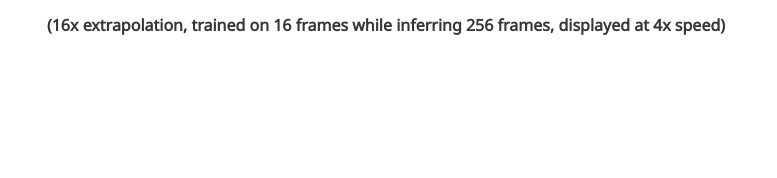
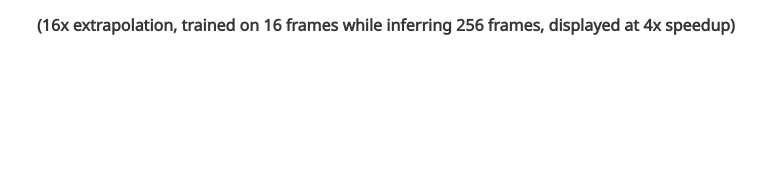
Before and after one commit to farlongctx/farlongctx.github.io, a plain HTML site: page index.html in a window 1280 px wide. Shown: the part 6172-6350 px from the top of the page, 254-1031 px from the left. Drawn offline with nearby package versions, Linux system fonts and the light colour scheme; some icons are missing; a web font is replaced by a local one.

Commit message:
first commit

```diff
--- a/index.html
+++ b/index.html
@@ -278,7 +278,7 @@
                 <source src="static/assets/flexrope_gen.mp4"
                 type="video/mp4">
               </video>
-              <p class="video-caption" style="text-align: center; margin-top: 10px;">(16x extrapolation, trained on 16 frames while inferring 256 frames, displayed at 4x speed)</p>
+              <p class="video-caption" style="text-align: center; margin-top: 10px;">(16x extrapolation, trained on 16 frames while inferring 256 frames, displayed at 4x speedup)</p>
             </div>
 
           </div>
```
